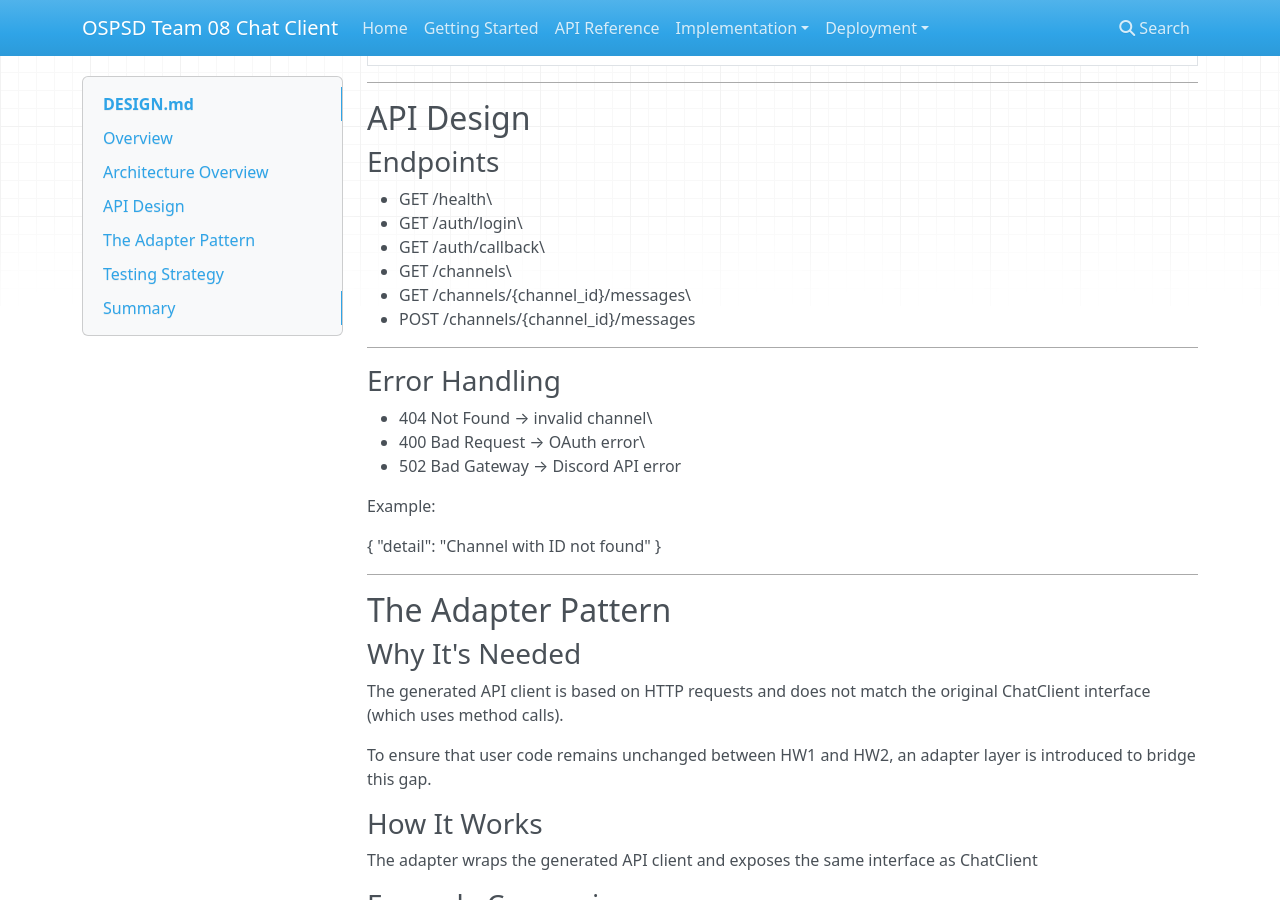
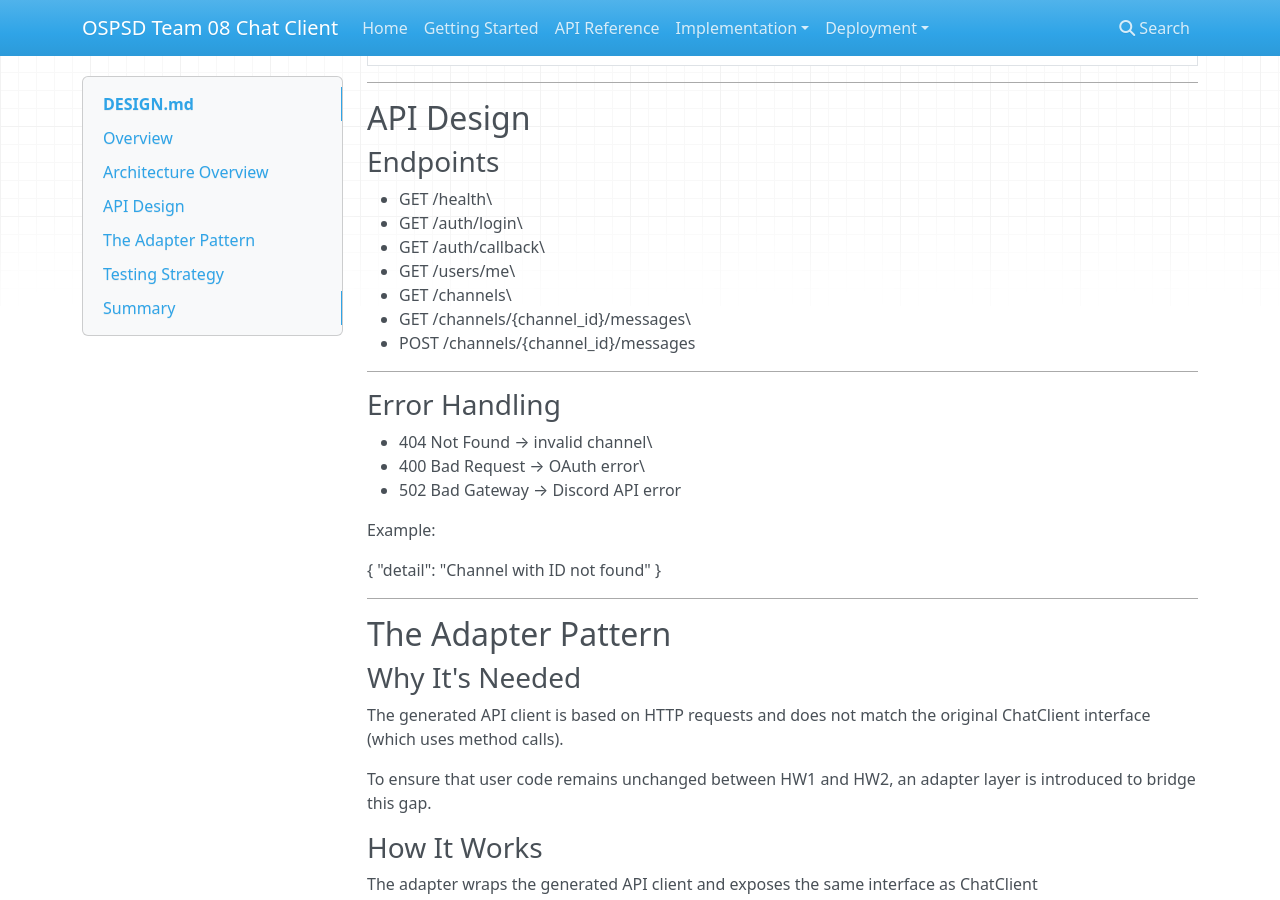
Before and after one commit to helinyi/ospsd-team-08, an MkDocs documentation site: the page built from docs/DESIGN.md, in a window 1280 px wide and 900 px high, scrolled down 1377 px. Built offline with MkDocs 1.6.1, drawn with Linux system fonts in a browser that asks for light colours; nearby versions of some CDN libraries.

Commit message:
Add GET /users/me endpoint to API design

```diff
--- a/docs/DESIGN.md
+++ b/docs/DESIGN.md
@@ -84,6 +84,7 @@ Example response from:
 -   GET /health\
 -   GET /auth/login\
 -   GET /auth/callback\
+-   GET /users/me\
 -   GET /channels\
 -   GET /channels/{channel_id}/messages\
 -   POST /channels/{channel_id}/messages
```
